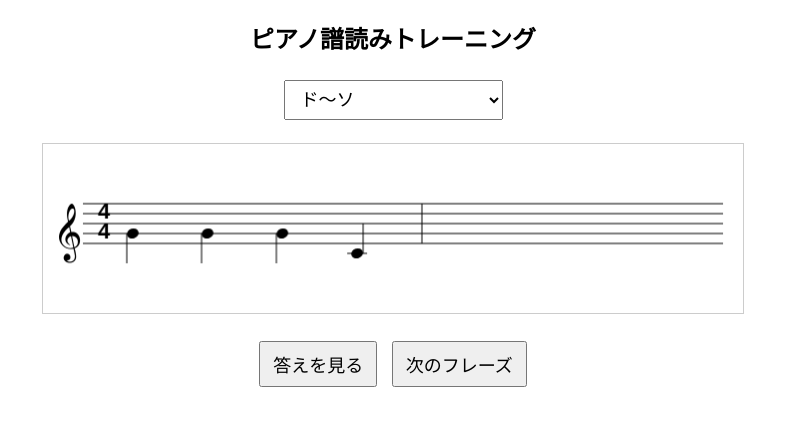
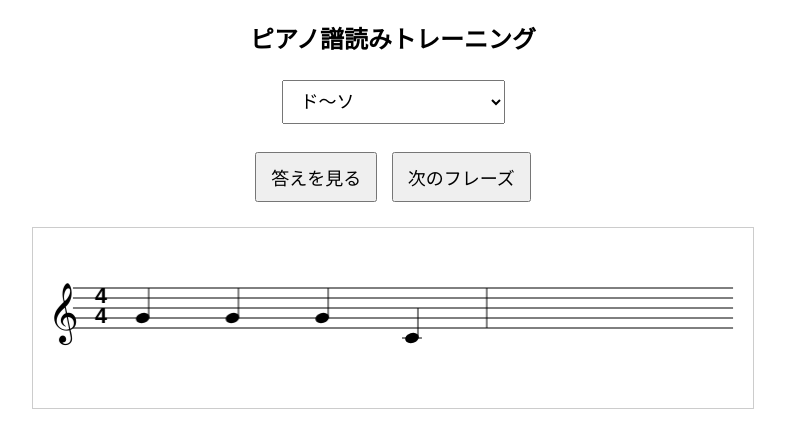
Before and after one commit to nowa3615-alt/music-reading-app-dev, a plain HTML site: page index.html in a window 1280 px wide. Shown: the whole page, without its empty margins (247-1032 px from the left). Drawn offline with Linux system fonts and the light colour scheme.

Commit message:
Add files via upload

```diff
--- a/index.html
+++ b/index.html
@@ -15,21 +15,31 @@
 body{
   font-family:sans-serif;
   text-align:center;
-  margin-top:20px;
+  margin:20px;
+  background:#ffffff;
+}
+
+h2{
+  margin-bottom:20px;
 }
 
 button,
 select{
   font-size:18px;
-  padding:8px 12px;
+  padding:10px 14px;
   margin:5px;
 }
 
 canvas{
   border:1px solid #ccc;
-  width:90vw;
-  max-width:700px;
+  width:95vw;
+  max-width:720px;
   height:auto;
+  background:white;
+}
+
+.controls{
+  margin-bottom:20px;
 }
 
 </style>
@@ -39,6 +49,8 @@ canvas{
 
 <h2>ピアノ譜読みトレーニング</h2>
 
+<div class="controls">
+
 <select id="level">
   <option value="5">ド〜ソ</option>
   <option value="8">ド〜高いド</option>
@@ -47,58 +59,98 @@ canvas{
 
 <br><br>
 
-<canvas id="score"></canvas>
-
-<br><br>
-
 <button onclick="showAnswer()">答えを見る</button>
 <button onclick="generatePhrase()">次のフレーズ</button>
+
+</div>
+
+<canvas id="score"></canvas>
 
 <script>
 
 // ========================================
-// 基本設定
+// Canvas
 // ========================================
 
 const canvas = document.getElementById("score");
 const ctx = canvas.getContext("2d");
 
+
+// ========================================
+// 設定
+// ========================================
+
 const CONFIG = {
 
-  canvasHeight: 170,
+  canvasHeight: 180,
 
   staffTop: 60,
   lineGap: 10,
-  staffLines: 5,
 
-  noteStartX: 90,
-  beatWidth: 75,
+  noteStartX: 110,
+  beatWidth: 90,
 
-  answerY: 40,
+  answerY: 35,
 
-  noteHeadWidth: 6,
-  noteHeadHeight: 5,
+  stemLength: 30,
 
-  stemLength: 30
+  noteHeadWidth: 7,
+  noteHeadHeight: 5
 };
+
+
+// ========================================
+// 音情報
+// ========================================
 
 const NOTE_DATA = [
 
-  { name:"ド", y:110 },
-  { name:"レ", y:105 },
-  { name:"ミ", y:100 },
-  { name:"ファ", y:95 },
-  { name:"ソ", y:90 },
-  { name:"ラ", y:85 },
-  { name:"シ", y:80 },
-  { name:"ド", y:75 }
+  {
+    name:"ド",
+    y:110
+  },
+
+  {
+    name:"レ",
+    y:105
+  },
+
+  {
+    name:"ミ",
+    y:100
+  },
+
+  {
+    name:"ファ",
+    y:95
+  },
+
+  {
+    name:"ソ",
+    y:90
+  },
+
+  {
+    name:"ラ",
+    y:85
+  },
+
+  {
+    name:"シ",
+    y:80
+  },
+
+  {
+    name:"ド",
+    y:75
+  }
 ];
 
 let currentNotes = [];
 
 
 // ========================================
-// Canvasサイズ
+// リサイズ
 // ========================================
 
 function resizeCanvas(){
@@ -125,79 +177,52 @@ function drawStaff(){
 
 function drawStaffLines(){
 
-  for(let i=0;i<CONFIG.staffLines;i++){
+  for(let i=0;i<5;i++){
 
     const y = CONFIG.staffTop + i * CONFIG.lineGap;
 
     ctx.beginPath();
     ctx.moveTo(40,y);
-    ctx.lineTo(canvas.width-20,y);
+    ctx.lineTo(canvas.width - 20,y);
     ctx.stroke();
   }
 }
 
 function drawTrebleClef(){
 
-  ctx.font = "50px serif";
-  ctx.fillText("𝄞", 10, 105);
+  ctx.font = "52px serif";
+  ctx.fillText("𝄞", 15, 102);
 }
 
 function drawTimeSignature(){
 
   ctx.font = "bold 22px sans-serif";
 
-  ctx.fillText("4", 55, 75);
-  ctx.fillText("4", 55, 95);
+  ctx.fillText("4", 62, 75);
+  ctx.fillText("4", 62, 95);
 }
 
 function drawBarLine(x){
 
   ctx.beginPath();
+
   ctx.moveTo(x,60);
   ctx.lineTo(x,100);
+
   ctx.stroke();
 }
 
 
 // ========================================
-// 音符描画
+// 音符
 // ========================================
 
-function drawNote(note){
-
-  drawLedgerLine(note);
-  drawNoteHead(note);
-
-  if(note.type === "eighth" && note.beamed){
-    return;
-  }
-
-  drawStem(note);
-
-  if(note.type === "eighth"){
-    drawFlag(note);
-  }
-}
-
-function drawLedgerLine(note){
-
-  if(note.pos !== 0) return;
-
-  const y = NOTE_DATA[note.pos].y;
-
-  ctx.beginPath();
-  ctx.moveTo(note.x-10, y);
-  ctx.lineTo(note.x+10, y);
-  ctx.stroke();
-}
-
-function drawNoteHead(note){
-
-  const y = NOTE_DATA[note.pos].y;
+function drawNoteHead(x,y){
 
   ctx.save();
 
-  ctx.translate(note.x, y);
+  ctx.translate(x,y);
+
   ctx.rotate(-0.3);
 
   ctx.beginPath();
@@ -217,94 +242,131 @@ function drawNoteHead(note){
   ctx.restore();
 }
 
-function isStemUp(note){
 
-  const y = NOTE_DATA[note.pos].y;
+// ========================================
+// 棒方向
+// ========================================
 
-  return y > 90;
+function isStemUp(pos){
+
+  // ソ以下は上向き
+  // ラ以上は下向き
+
+  return pos <= 4;
 }
 
-function drawStem(note){
 
-  const y = NOTE_DATA[note.pos].y;
+function drawStem(x,y,pos){
 
   ctx.beginPath();
 
-  if(isStemUp(note)){
+  if(isStemUp(pos)){
 
-    ctx.moveTo(note.x + 6, y);
-    ctx.lineTo(note.x + 6, y - CONFIG.stemLength);
+    ctx.moveTo(x + 6, y);
+    ctx.lineTo(x + 6, y - CONFIG.stemLength);
 
   }else{
 
-    ctx.moveTo(note.x - 6, y);
-    ctx.lineTo(note.x - 6, y + CONFIG.stemLength);
-  }
-
-  ctx.stroke();
-}
-
-function drawFlag(note){
-
-  const y = NOTE_DATA[note.pos].y;
-
-  ctx.beginPath();
-
-  if(isStemUp(note)){
-
-    ctx.moveTo(note.x + 6, y - CONFIG.stemLength);
-    ctx.lineTo(note.x + 12, y - 20);
-
-  }else{
-
-    ctx.moveTo(note.x - 6, y + CONFIG.stemLength);
-    ctx.lineTo(note.x - 12, y + 20);
+    ctx.moveTo(x - 6, y);
+    ctx.lineTo(x - 6, y + CONFIG.stemLength);
   }
 
   ctx.stroke();
 }
 
 
+function drawFlag(x,y,pos){
+
+  ctx.beginPath();
+
+  if(isStemUp(pos)){
+
+    ctx.moveTo(x + 6, y - CONFIG.stemLength);
+    ctx.lineTo(x + 12, y - 20);
+
+  }else{
+
+    ctx.moveTo(x - 6, y + CONFIG.stemLength);
+    ctx.lineTo(x - 12, y + 20);
+  }
+
+  ctx.stroke();
+}
+
+
+function drawLedgerLine(x,pos){
+
+  // 下のドのみ加線
+
+  if(pos !== 0) return;
+
+  const y = NOTE_DATA[pos].y;
+
+  ctx.beginPath();
+
+  ctx.moveTo(x - 10,y);
+  ctx.lineTo(x + 10,y);
+
+  ctx.stroke();
+}
+
+
+function drawQuarterNote(note){
+
+  const y = NOTE_DATA[note.pos].y;
+
+  drawLedgerLine(note.x, note.pos);
+
+  drawNoteHead(note.x,y);
+
+  drawStem(note.x,y,note.pos);
+}
+
+
 // ========================================
-// 8分音符ビーム
+// 8分音符
 // ========================================
 
-function drawBeamPair(note1, note2){
-
-  note1.beamed = true;
-  note2.beamed = true;
-
-  drawNoteHead(note1);
-  drawNoteHead(note2);
-
-  drawLedgerLine(note1);
-  drawLedgerLine(note2);
+function drawEighthPair(note1,note2){
 
   const y1 = NOTE_DATA[note1.pos].y;
   const y2 = NOTE_DATA[note2.pos].y;
 
-  const stem1 = y1 - CONFIG.stemLength;
-  const stem2 = y2 - CONFIG.stemLength;
+  drawLedgerLine(note1.x,note1.pos);
+  drawLedgerLine(note2.x,note2.pos);
+
+  drawNoteHead(note1.x,y1);
+  drawNoteHead(note2.x,y2);
+
+  const stemTop1 = y1 - CONFIG.stemLength;
+  const stemTop2 = y2 - CONFIG.stemLength;
 
   ctx.beginPath();
 
   ctx.moveTo(note1.x + 6, y1);
-  ctx.lineTo(note1.x + 6, stem1);
+  ctx.lineTo(note1.x + 6, stemTop1);
 
   ctx.moveTo(note2.x + 6, y2);
-  ctx.lineTo(note2.x + 6, stem2);
+  ctx.lineTo(note2.x + 6, stemTop2);
 
   ctx.stroke();
 
   ctx.beginPath();
 
-  ctx.moveTo(note1.x + 6, stem1);
-  ctx.lineTo(note2.x + 6, stem2);
+  ctx.lineWidth = 4;
 
-  ctx.lineWidth = 4;
+  ctx.moveTo(note1.x + 6, stemTop1);
+  ctx.lineTo(note2.x + 6, stemTop2);
+
   ctx.stroke();
+
   ctx.lineWidth = 1;
 }
+
+
+// ========================================
+// 描画
+// ========================================
 
 function drawAllNotes(notes){
 
@@ -319,12 +381,13 @@ function drawAllNotes(notes){
       next.type === "eighth"
     ){
 
-      drawBeamPair(note,next);
+      drawEighthPair(note,next);
+
       i++;
 
     }else{
 
-      drawNote(note);
+      drawQuarterNote(note);
     }
   }
 }
@@ -334,9 +397,9 @@ function drawAllNotes(notes){
 // 音楽っぽい音生成
 // ========================================
 
-function generatePitchSequence(length, max){
+function generatePitchSequence(length,max){
 
-  let sequence = [];
+  const sequence = [];
 
   let current = Math.floor(Math.random() * max);
 
@@ -346,46 +409,83 @@ function generatePitchSequence(length, max){
 
   for(let i=1;i<length;i++){
 
+    // 最後の音
     if(i === length - 1){
 
-      current = 0;
+      const endRand = Math.random();
+
+      // ドで終わりやすい
+      if(endRand < 0.5){
+
+        current = 0;
+
+      // ソ
+      }else if(endRand < 0.7){
+
+        current = 4;
+
+      // ミ
+      }else if(endRand < 0.85){
+
+        current = 2;
+
+      // その他
+      }else{
+
+        current = Math.floor(Math.random() * max);
+      }
+
       sequence.push(current);
+
       break;
     }
 
+    // シ→ドしやすい
     if(current === 6 && Math.random() < 0.7){
 
       current = 7;
+
       sequence.push(current);
+
       continue;
     }
 
     if(previousJump !== 0){
 
       current -= previousJump;
+
       previousJump = 0;
 
     }else{
 
       const r = Math.random();
 
+      // 近くに進む
       if(r < 0.7){
 
         current += Math.random() < 0.5 ? -1 : 1;
 
+      // 同じ音
       }else if(r < 0.9){
 
+      // 少し跳躍
       }else{
 
         const jump = Math.random() < 0.5 ? -2 : 2;
 
         current += jump;
+
         previousJump = jump;
       }
     }
 
-    if(current < 0) current = 0;
-    if(current >= max) current = max - 1;
+    if(current < 0){
+      current = 0;
+    }
+
+    if(current >= max){
+      current = max - 1;
+    }
 
     sequence.push(current);
   }
@@ -406,7 +506,8 @@ function generateRhythm(){
 
     if(Math.random() < 0.4){
 
-      rhythm.push("eighth", "eighth");
+      rhythm.push("eighth");
+      rhythm.push("eighth");
 
     }else{
 
@@ -419,7 +520,7 @@ function generateRhythm(){
 
 
 // ========================================
-// フレーズ生成
+// ノート生成
 // ========================================
 
 function createNotes(level){
@@ -431,13 +532,15 @@ function createNotes(level){
   if(level === "8_rhythm"){
 
     const rhythm = generateRhythm();
-    const pitches = generatePitchSequence(rhythm.length, 8);
+
+    const pitches = generatePitchSequence(rhythm.length,8);
 
     for(let i=0;i<rhythm.length;i++){
 
-      const type = rhythm[i];
-
-      if(type === "eighth" && rhythm[i+1] === "eighth"){
+      if(
+        rhythm[i] === "eighth" &&
+        rhythm[i+1] === "eighth"
+      ){
 
         notes.push({
           pos:pitches[i],
@@ -469,7 +572,7 @@ function createNotes(level){
 
     const max = parseInt(level);
 
-    const pitches = generatePitchSequence(4, max);
+    const pitches = generatePitchSequence(4,max);
 
     for(let i=0;i<4;i++){
 
@@ -492,7 +595,9 @@ function createNotes(level){
 function showAnswer(){
 
   ctx.font = "bold 14px sans-serif";
+
   ctx.fillStyle = "blue";
+
   ctx.textAlign = "center";
 
   for(const note of currentNotes){
@@ -507,12 +612,13 @@ function showAnswer(){
 
 
 // ========================================
-// メイン処理
+// メイン
 // ========================================
 
 function generatePhrase(){
 
   resizeCanvas();
+
   drawStaff();
 
   const level = document.getElementById("level").value;
@@ -521,7 +627,7 @@ function generatePhrase(){
 
   drawAllNotes(currentNotes);
 
-  drawBarLine(CONFIG.noteStartX + CONFIG.beatWidth * 4 - 10);
+  drawBarLine(CONFIG.noteStartX + CONFIG.beatWidth * 4 - 15);
 }
 
 
@@ -535,15 +641,15 @@ window.addEventListener("resize", generatePhrase);
 
 
 // ========================================
-// PWA（オフライン対応）
+// PWA
 // ========================================
 
-if ('serviceWorker' in navigator) {
+if("serviceWorker" in navigator){
 
   navigator.serviceWorker
-    .register('sw.js')
-    .then(() => console.log('Service Worker 登録成功'))
-    .catch(err => console.log('SW失敗:', err));
+    .register("sw.js")
+    .then(() => console.log("Service Worker 登録成功"))
+    .catch(err => console.log("SW失敗:", err));
 }
 
 </script>
```
